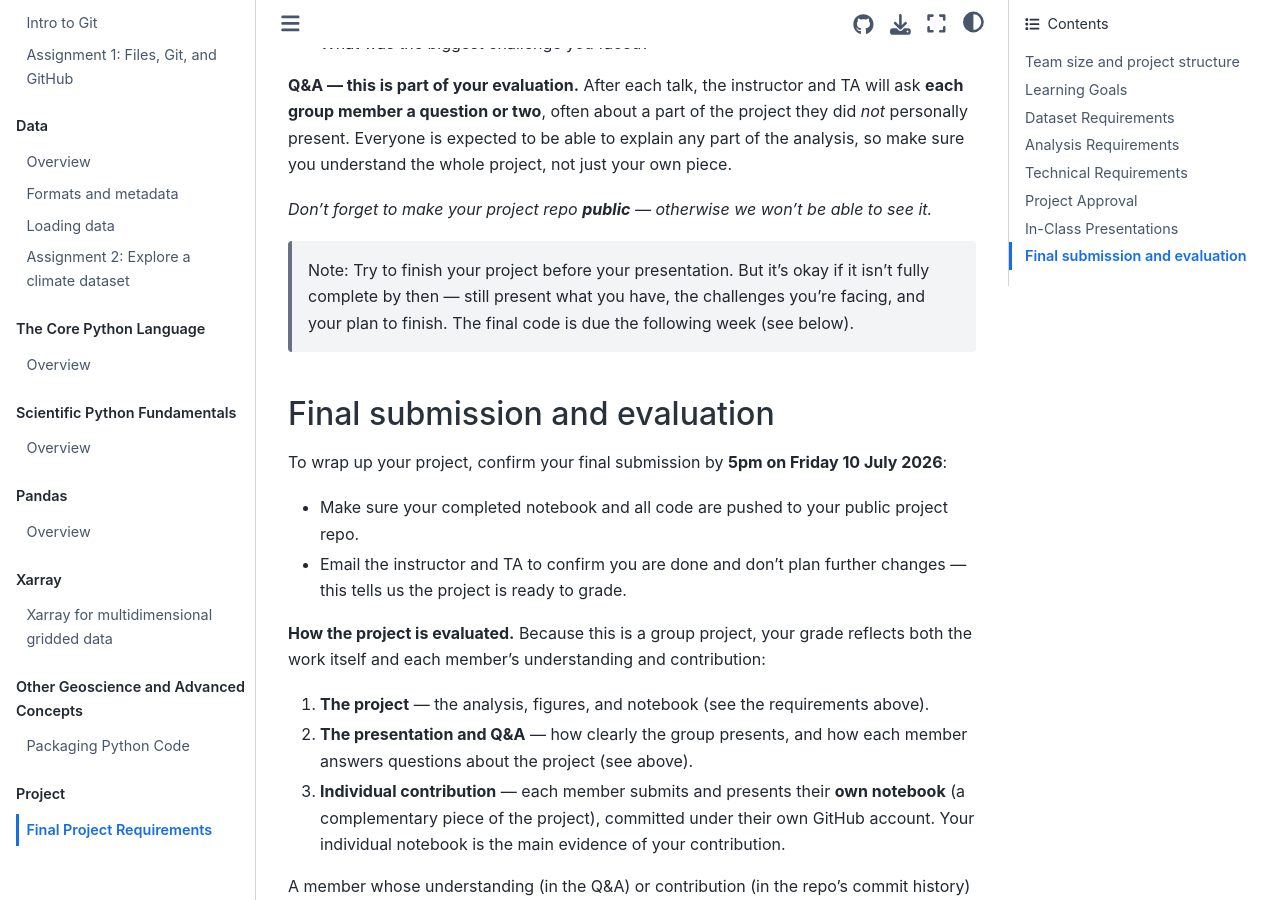
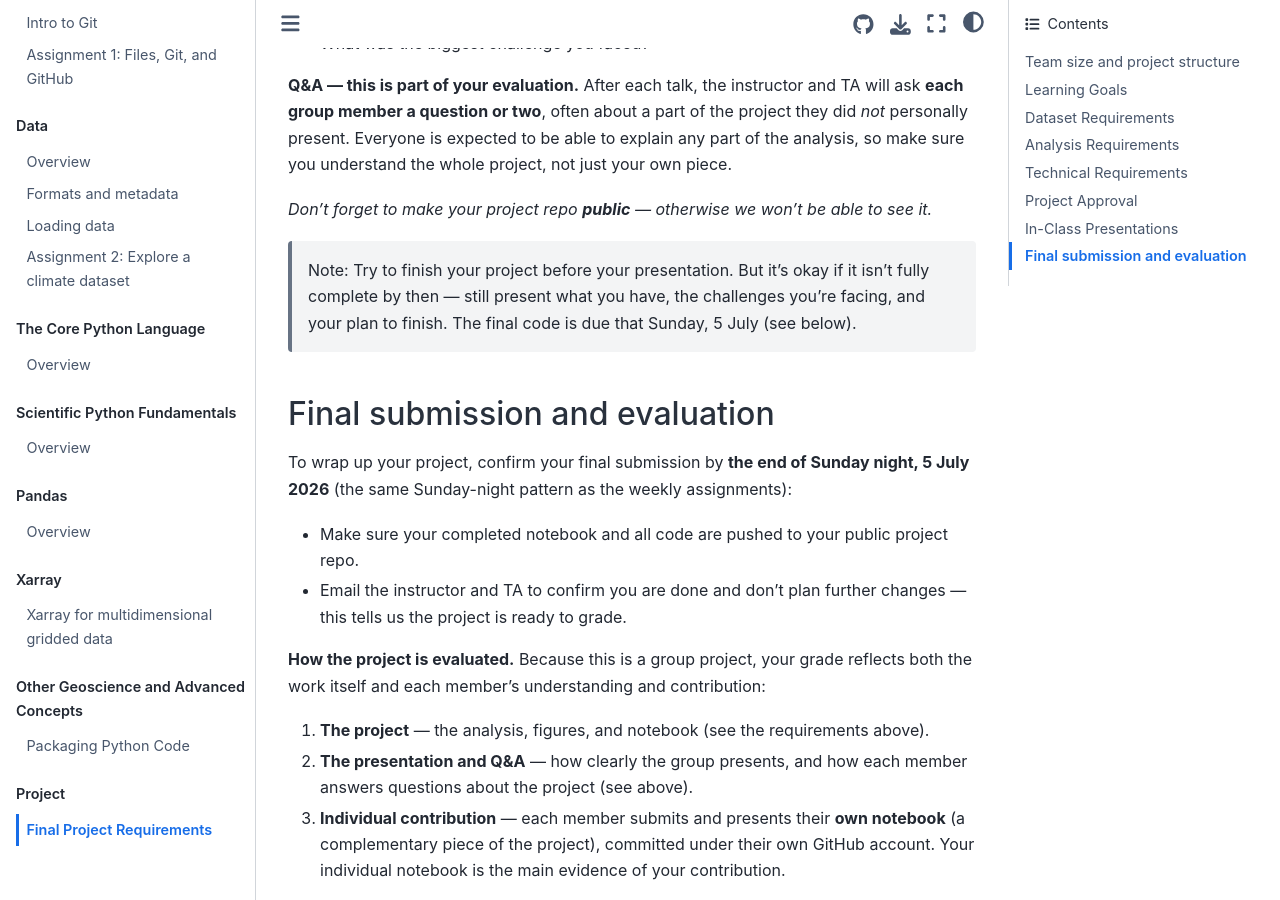
Before and after one commit to earth-DS-ML/summer_2026, a Jupyter Book: the page built from lectures_DS/project_require.md, in a window 1280 px wide and 900 px high, scrolled down 4116 px. Built offline with Jupyter Book 1.0.4 settings and Sphinx 7.4.7 and the Sphinx Book theme 1.1.4, drawn with Linux system fonts in a browser that asks for light colours; pages that are not in the unit, such as notebooks, are missing from menus.

Commit message:
Project page: move final submission deadline to Sunday 5 July 2026
Final submission now follows the weekly Sunday-night pattern: due end of
Sunday night, 5 July 2026 (was 5pm Fri 10 July). Update the presentation note
accordingly (final code due that Sunday, not "the following week").

Co-Authored-By: Claude Opus 4.8 (1M context) <noreply@anthropic.com>

```diff
--- a/lectures_DS/project_require.md
+++ b/lectures_DS/project_require.md
@@ -102,11 +102,11 @@ Your presentation should be concise and cover:
 
 _Don't forget to make your project repo **public** — otherwise we won't be able to see it._
 
-> Note: Try to finish your project before your presentation. But it's okay if it isn't fully complete by then — still present what you have, the challenges you're facing, and your plan to finish. The final code is due the following week (see below).
+> Note: Try to finish your project before your presentation. But it's okay if it isn't fully complete by then — still present what you have, the challenges you're facing, and your plan to finish. The final code is due that Sunday, 5 July (see below).
 
 ### Final submission and evaluation
 
-To wrap up your project, confirm your final submission by **5pm on Friday 10 July 2026**:
+To wrap up your project, confirm your final submission by **the end of Sunday night, 5 July 2026** (the same Sunday-night pattern as the weekly assignments):
 
 - Make sure your completed notebook and all code are pushed to your public project repo.
 - Email the instructor and TA to confirm you are done and don't plan further changes — this tells us the project is ready to grade.
```
